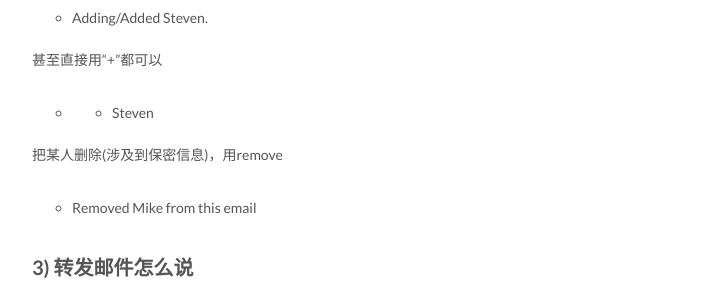
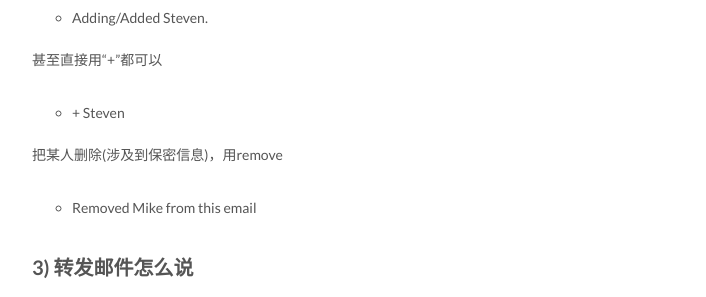
Before and after one commit to CircleZ3791117/CircleZ3791117.github.io, a Jekyll site: the page built from _posts/2018-03-21-EnglishLetters.md, in a window 1280 px wide. Shown: the part 3844-4141 px from the top of the page, without its empty margins (258-964 px from the left). Built offline with Jekyll 4.4.1, drawn with Linux system fonts in a browser that asks for light colours; comment, search, counter and statistics services are not loaded; some of the changed text lies outside the part shown.

```diff
--- a/_posts/2018-03-21-EnglishLetters.md
+++ b/_posts/2018-03-21-EnglishLetters.md
@@ -95,7 +95,7 @@ categories: 兼容并包集
 - Adding/Added Steven.
 
 甚至直接用“+”都可以
-- + Steven
+- \+ Steven
 
 把某人删除(涉及到保密信息)，用remove
 - Removed Mike from this email
@@ -154,6 +154,7 @@ excel,pdf,word的正确说法document，而不是file.(excel也可以说spreadsh
 ## 1）不用总说maybe，如果确定性比较大的情况下，用probably（或者用seem）
 
 比较
+
 例一：
 > Maybe this is right. (×)
 > This is probably right. (✔️)
@@ -169,12 +170,14 @@ excel,pdf,word的正确说法document，而不是file.(excel也可以说spreadsh
 ## 2）给别人提供建议时，不要用should,而是用It would be better
 
 比较
+
 > This designed should be changed
 > It would be better if we can change the design
 
 ## 3）表示一件事希望你做，但是不强求时，用 It would be nice/great 而不是 I need you to xxx, I hope you xxx, could you?
 
 比较
+
 > I hope you can come today.
 > You need to come today.
 > Could you come today?
@@ -183,6 +186,7 @@ excel,pdf,word的正确说法document，而不是file.(excel也可以说spreadsh
 ## 4) 问别人要东西/信息时，用May I have...? 而不要 Could you give me?
 
 比较
+
 例一：
 > What's your name?
 > May I have your name?
@@ -206,6 +210,7 @@ excel,pdf,word的正确说法document，而不是file.(excel也可以说spreadsh
 ## 5) 问别人是否可以做一件事，用Is it possible that... 比 Could you 更礼貌
 
 比较
+
 例一：
 > Could you change the design?
 > Is it possibel for you to chang the design?
@@ -221,6 +226,7 @@ excel,pdf,word的正确说法document，而不是file.(excel也可以说spreadsh
 ## 7) 指责别人时，用现在进行时比一般现在时更委婉
 
 比较
+
 > You are impatient/argumentative/unreasonable. 你很没耐心/强词夺理/无理取闹
 > You are being imapatient/argumentative/unreasonable
 
@@ -229,6 +235,7 @@ excel,pdf,word的正确说法document，而不是file.(excel也可以说spreadsh
 ## 8) 表达要求时多用进行时
 
 比较
+
 > We need to do this as soon as possible.
 > We need to be doing this as soon as possible.
 
@@ -244,6 +251,7 @@ want稍微带有要求的意思，用would like更委婉一些
 please 有时稍微带有一点命令语气，特别是在给客户或者老板写邮件请求某事，把please替换成疑问句。
 
 比较
+
 例一：
 > Please reply to me by today.
 > Could you reply to me by today?
@@ -254,6 +262,7 @@ please 有时稍微带有一点命令语气，特别是在给客户或者老板
 ## 12) 用let, allow更礼貌
 
 比较
+
 例一：
 > Please tell me your feedback.
 > Please let me know your feedback.
@@ -268,18 +277,21 @@ please 有时稍微带有一点命令语气，特别是在给客户或者老板
 ## 14) 由于客观上做不到，not able to 代替 can not
 
 比较
+
 > Sorry I can't come to the party today since I'll need to work very late.
 > Sorry I'm not able to come to the party today since I'll need to work very late.
 
 ## 15) 给need加将来时，更加委婉
 
 比较
+
 > You need to buy a new machine if this one doesn't work.
 > You'll need to buy a new machine if this one doesn't work.
 
 ## 16) 美国人喜欢用 I guess 来代替 I think
 
 比价
+
 例一：
 > I think we'll leave now.
 > I guess we'll leave now.
@@ -298,6 +310,7 @@ please 有时稍微带有一点命令语气，特别是在给客户或者老板
 ## 19）某些负面情况下用 have difficulty 代替 can't，委婉把责任推向自己这边
 
 比较
+
 例一：
 > I can't trust you.
 > I have difficulty trusting you.
```
Also changed, not shown: other parts of _posts/2018-03-21-EnglishLetters.md (+1 -1 lines).
